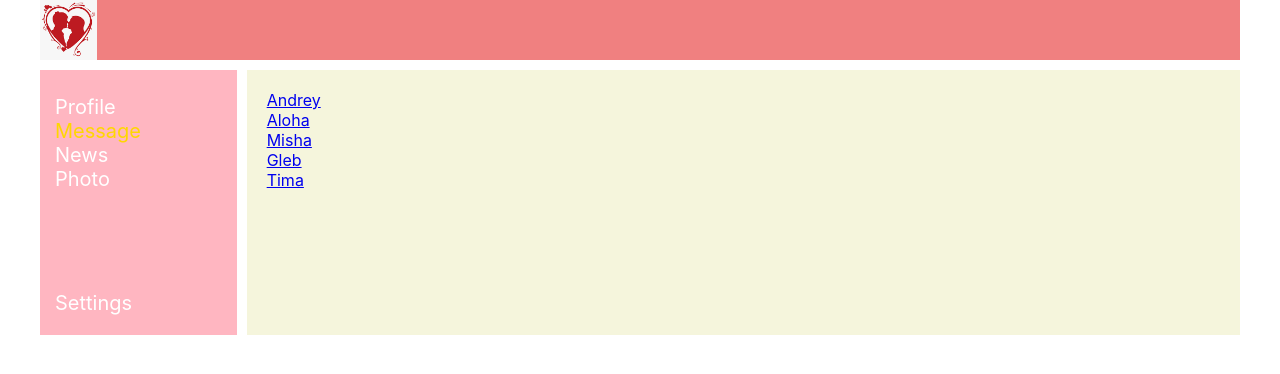
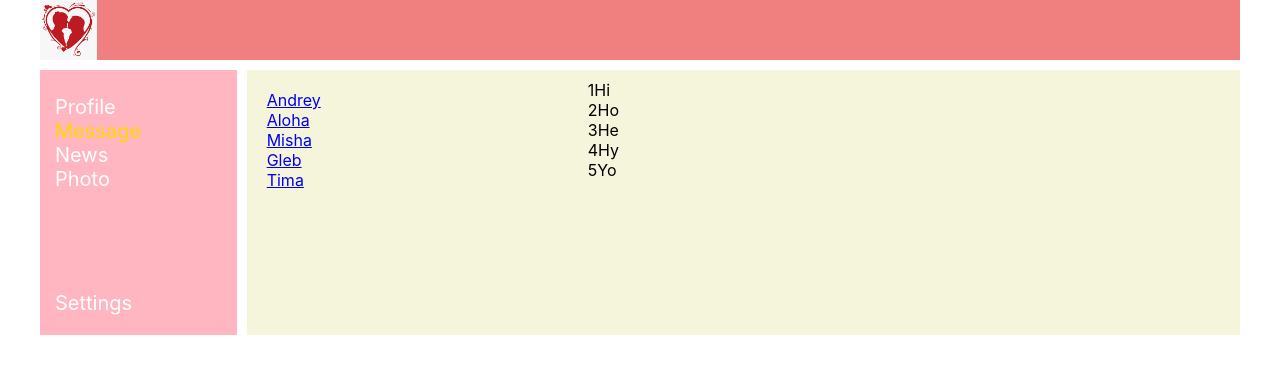
Before and after one commit to Sendega89/My_First_React_Project, a React (Create React App) app: page /Message in a window 1280 px wide. Shown: the top 374 px of the page. Built offline with nearby package versions, Linux system fonts and the light colour scheme.

Commit message:
refactoring block Profile.jsx add massives dialogsData,messageData, refactoring Message.jsx add dialogsElements add messageElements fix messageElements

```diff
--- a/src/Components/Sidebar/Item/Message/Message.jsx
+++ b/src/Components/Sidebar/Item/Message/Message.jsx
@@ -2,6 +2,13 @@ import React from "react";
 import s from "./Message.module.css";
 import {NavLink} from "react-router-dom";
 
+function MessageContent(props) {
+    return (
+        <div className={s.message}>
+            {props.id}
+            {props.message}
+        </div>)
+}
 function MessageItem(props) {
     let path = "/Message/dialogs/"
     return (
@@ -12,13 +19,10 @@ function MessageItem(props) {
 }
 
 
-function MessageContent(props) {
-    return (
-        <div className={s.message}>{props.message}</div>
-    )
-}
 
 function Message() {
+
+
     let dialogsData = [
         {id: 1, name: 'Andrey'},
         {id: 2, name: 'Aloha'},
@@ -35,7 +39,7 @@ function Message() {
     ]
 
     let dialogsElements = dialogsData.map(dialog => <MessageItem name={dialog.name} id={dialog.id}/>)
-    let messageElements = messageData.map(message => <Message message={message.message}/>)
+    let messageElements = messageData.map(mess => <MessageContent message={mess.message} id={mess.id}/>)
     return (
         <div className={s.dialogs}>
             <div className={s.dialogs_item}>
@@ -44,6 +48,7 @@ function Message() {
             </div>
             <div className={s.messages}>
 
+                {messageElements}
 
             </div>
         </div>
```
